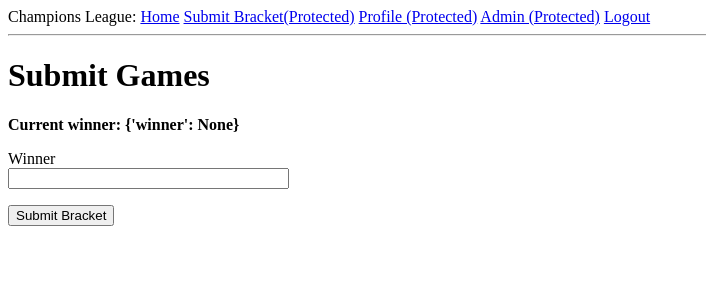
After one commit to rtakasu/championsleague_18-19, a Flask app: page /admin in a window 1280 px wide. The commit adds this page. Shown: the top 300 px of the page, without its empty margins (0-706 px from the left). Run offline with Flask 2, Linux system fonts and the light colour scheme; the visitor is signed in with stand-in values (Sample User, id 1); data comes from the database, SQL or seed files in the repository; both versions use the stored data as it was after the commit; data that the repository does not hold is empty.

Commit message:
added a tournament model which keeps track of the real game results

```diff
--- a/app/__init__.py
+++ b/app/__init__.py
@@ -11,4 +11,4 @@ migrate = Migrate(app, db)
 login = LoginManager(app)
 login.login_view = 'login'
 
-from app import routes, models
+from app import models, routes
--- a/app/models.py
+++ b/app/models.py
@@ -44,6 +44,31 @@ class Post(db.Model):
 			post.valid = False
 		self.valid = True
 
+class Tournament(db.Model):
+	id = db.Column(db.Integer, primary_key=True)
+	games = db.Column(db.PickleType)
+
+	def __init__(self):
+		self.games = pickle.dumps({'winner':None})
+
+	def set_games(self, games_dict):
+		self.games = pickle.dumps(games_dict)
+
+	def get_games(self):
+		return pickle.loads(self.games)
+
+	def calculate_points(self):
+		posts = Post.query.all()
+		for post in posts:
+			post.points = self.calculate_points_specific(post)
+
+	def calculate_points_specific(self, post):
+		if post.get_bracket()['winner'] == self.get_games()['winner']:
+			return 3
+		else:
+			return 0
+
+
 @login.user_loader
 def load_user(id):
 	return User.query.get(int(id))
--- a/app/routes.py
+++ b/app/routes.py
@@ -2,7 +2,7 @@ from flask import render_template, flash, redirect, url_for, request
 from app import app, db
 from app.forms import LoginForm, RegistrationForm, BracketForm
 from flask_login import current_user, login_user, logout_user, login_required
-from app.models import User, Post
+from app.models import User, Post, Tournament
 from werkzeug.urls import url_parse
 from sqlalchemy import desc
 
@@ -16,10 +16,22 @@ def index():
 @login_required
 def submit_bracket():
 	form = BracketForm()
+
+	# Retrieve CL tournament
+	tournaments = Tournament.query.all()
+	if len(tournaments) != 0:
+		cl = tournaments[0]
+	else:
+		cl = Tournament()
+		db.session.add(cl)
+	cl.calculate_points()
+	db.session.commit()
+
 	if form.validate_on_submit():
 		post = Post(user_id=current_user.id, points=0)
 		post.set_bracket({'winner': form.winner.data})
 		post.make_valid()
+		cl.calculate_points_specific(post)
 		db.session.add(post)
 		db.session.commit()
 		flash('Congratulations you submitted a bracket')
@@ -32,6 +44,29 @@ def submit_bracket():
 def profile():
 	posts=Post.query.filter_by(user_id=current_user.id).order_by(desc('timestamp')).all()
 	return render_template('profile.html', posts=posts)
+
+@app.route('/admin', methods=['GET', 'POST'])
+@login_required
+def admin():
+	form = BracketForm()
+
+	# Retrieve CL tournament
+	tournaments = Tournament.query.all()
+	if len(tournaments) != 0:
+		cl = tournaments[0]
+	else:
+		cl = Tournament()
+		db.session.add(cl)
+	cl.calculate_points()
+	db.session.commit()
+
+	if form.validate_on_submit():
+		cl.set_games({'winner':form.winner.data})
+		db.session.commit()
+		app.logger.info('Updated Tournament')
+		return redirect(url_for('admin'))
+	posts = Post.query.order_by(desc('points')).all()
+	return render_template('admin.html', title='Admin', form=form, tournament=cl, posts=posts)
 
 @app.route('/login', methods=['GET', 'POST'])
 def login():
@@ -71,3 +106,12 @@ def register():
 def logout():
     logout_user()
     return redirect(url_for('index'))
+
+@app.route('/shutdown')
+def shutdown():
+	db.session.close()
+	func = request.environ.get('werkzeug.server.shutdown')
+	if func is None:
+		raise RuntimeError('Not running with the Werkzeug Server')
+	func()
+	return 'Server shutting down...'
--- /dev/null
+++ b/app/templates/admin.html
@@ -0,0 +1,14 @@
+{% extends "base.html" %}
+
+{% block content %}
+    <h1>Submit Games</h1>
+    <form action="" method="post" novalidate>
+        {{ form.hidden_tag() }}
+        <b>Current winner: {{tournament.get_games()}}</b>
+        <p>
+            {{ form.winner.label }}<br>
+            {{ form.winner(size=32) }}
+        </p>
+        <p>{{ form.submit() }}</p>
+    </form>
+{% endblock %}
--- a/app/templates/base.html
+++ b/app/templates/base.html
@@ -12,6 +12,7 @@
             <a href="{{ url_for('index') }}">Home</a>
             <a href="{{ url_for('submit_bracket') }}">Submit Bracket(Protected)</a>
             <a href="{{ url_for('profile') }}">Profile (Protected)</a>
+            <a href="{{ url_for('admin') }}">Admin (Protected)</a>
             {% if current_user.is_anonymous %}
             <a href="{{ url_for('login') }}">Login</a>
             {% else %}
--- a/app/templates/profile.html
+++ b/app/templates/profile.html
@@ -5,6 +5,6 @@
     <img src="/static/img/cr_messi_ney.jpg"  height="300" alt="">
     <h2>Bracket Submissions:</h2>
     {% for post in posts %}
-    <div><p>{{ post.timestamp }}: <b>{{ post.get_bracket() }}</b> <b>, valid: {{ post.valid }}</b></p></div>
+    <div><p>{{ post.timestamp }}: <b>{{ post.get_bracket() }}</b> <b>, valid: {{ post.valid }}</b> <b>, points: {{ post.points }}</b></p></div>
     {% endfor %}
 {% endblock %}
```
Also changed, not shown: migrations/versions/8edc146dd040_.py (renamed from migrations/versions/917ab3439a20_users_table.py, +10 -4 lines), app.db.
